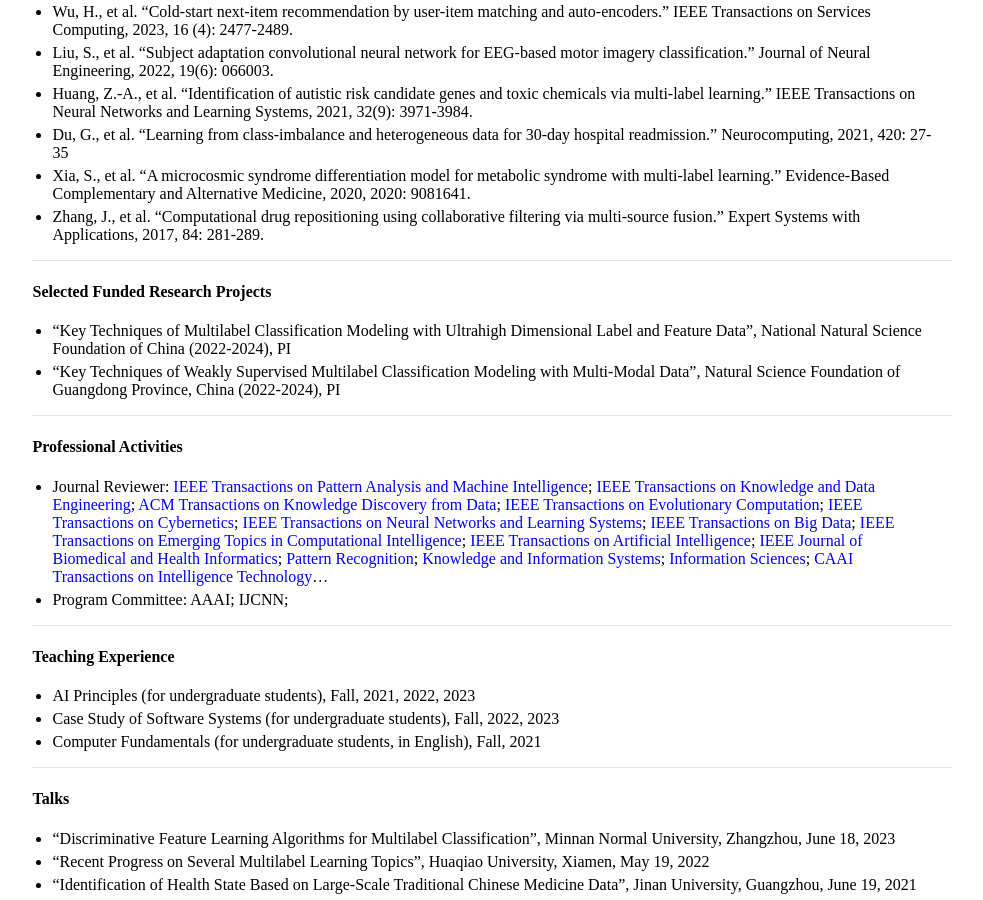
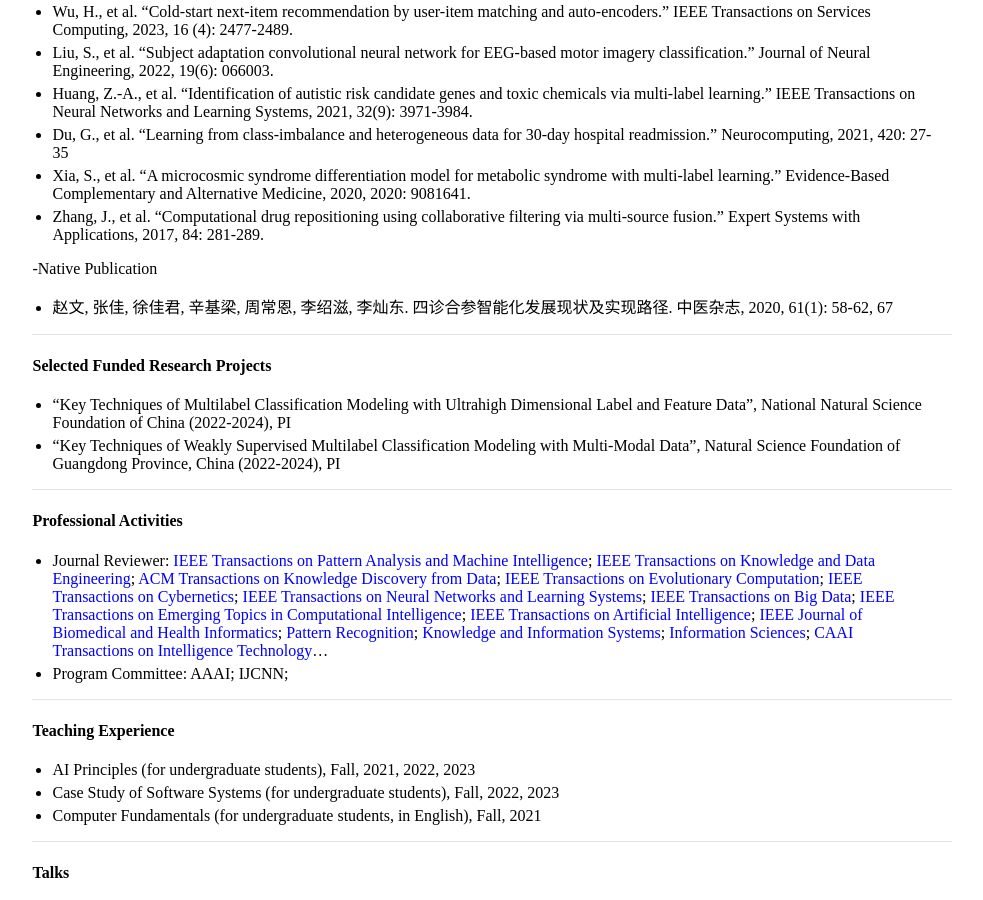
Before and after one commit to jiazhang-ml/jiazhang-ml.github.io, a Jekyll site: the page built from index.md, in a window 1280 px wide and 900 px high, scrolled down 913 px. Shown: the whole window, without its empty margins (148-1131 px from the left). Built offline with Jekyll 4.4.1, drawn with Linux system fonts in a browser that asks for light colours.

Commit message:
Update index.md

```diff
--- a/index.md
+++ b/index.md
@@ -37,6 +37,9 @@ layout: default
 * Xia, S., et al. "A microcosmic syndrome differentiation model for metabolic syndrome with multi-label learning." Evidence-Based Complementary and Alternative Medicine, 2020, 2020: 9081641.
 * Zhang, J., et al. "Computational drug repositioning using collaborative filtering via multi-source fusion." Expert Systems with Applications, 2017, 84: 281-289.
 
+-Native Publication
+* 赵文, 张佳, 徐佳君, 辛基梁, 周常恩, 李绍滋, 李灿东. 四诊合参智能化发展现状及实现路径. 中医杂志, 2020, 61(1): 58-62, 67
+
 ---
 
 #### Selected Funded Research Projects
```
